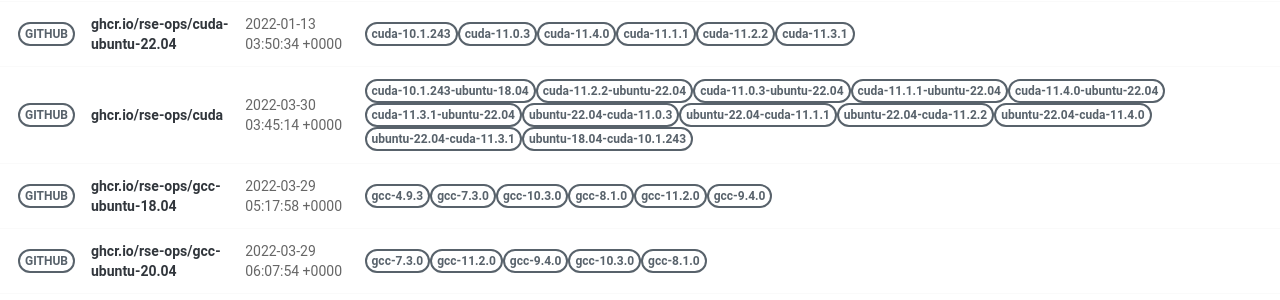
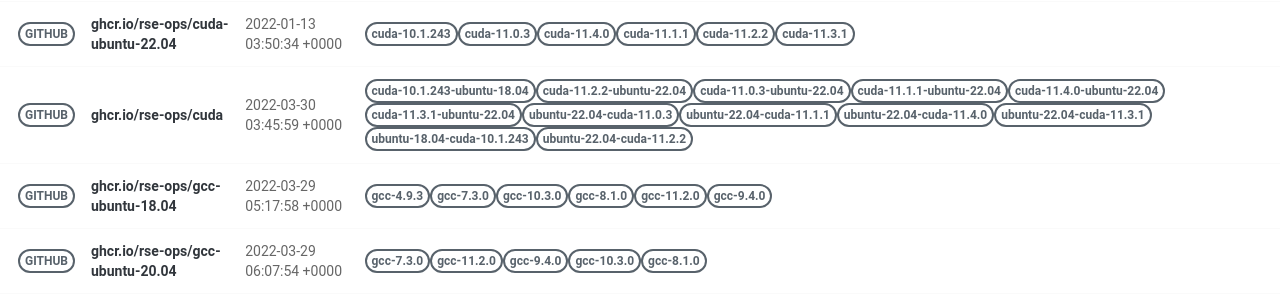
Before and after one commit to rse-ops/docker-images, a Jekyll site: the page built from pages/index.md, in a window 1280 px wide. Shown: the part 428-728 px from the top of the page. Built offline with Jekyll 4.4.1, drawn with Linux system fonts in a browser that asks for light colours; nearby versions of some CDN libraries.

Commit message:
Automated push to update library 2022-03-30

```diff
--- a/_library/ghcr.io-rse-ops-cuda.md
+++ b/_library/ghcr.io-rse-ops-cuda.md
@@ -1,7 +1,7 @@
 ---
 layout: container
 name: ghcr.io/rse-ops/cuda
-updated_at: 2022-03-30 03:45:14.903978
+updated_at: 2022-03-30 03:45:59.443356
 
 
 container_url: https://github.com/orgs/rse-ops/packages/container/package/cuda
```
Also changed, not shown: other parts of _library/ghcr.io-rse-ops-cuda.md (+3 -3 lines).
